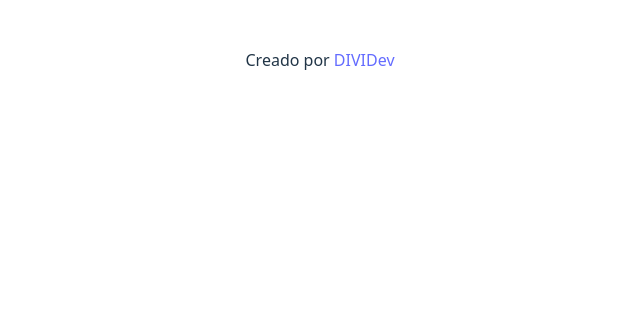
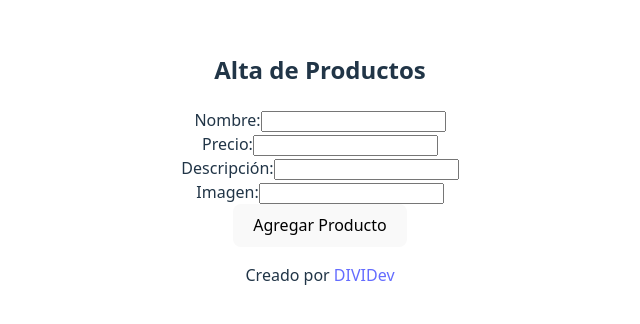
Before and after one commit to diego-villarroel/tienda_curso_react, a React (Vite) app: page /admin/alta-productos in a window 1280 px wide. Shown: the top 324 px of the page, without its empty margins (320-960 px from the left). Built offline with nearby package versions, Linux system fonts and the light colour scheme; sample sign-in values are in the browser's storage.

Commit message:
Login y form para agregar producto

```diff
--- a/src/components/Login/Login.jsx
+++ b/src/components/Login/Login.jsx
@@ -29,20 +29,19 @@ export const Login = () => {
       alert('Credenciales incorrectas');
       setUserForm({name: '', password: ''});
     }
-
   }
 
   return (
-    <form onSubmit={handleSubmit}>
+    <form onSubmit={handleSubmit} className='login-form'>
       <h2>Iniciar Sessión</h2>
-      <div>
-        <label htmlFor="name">
+      <div className='form-input'>
+        <label htmlFor="name" className='form-label'>
           Usuario:
         </label>
         <input id='name' type="text" name="name" value={userForm.name} onChange={handleChange} />
       </div>
-      <div>
-        <label htmlFor="password">Clave:</label>
+      <div className='form-input'>
+        <label htmlFor="password" className='form-label'>Clave:</label>
         <input id='password' type="password" name="password" value={userForm.password} onChange={handleChange} />
       </div>
 
--- a/src/components/ProductFormContainer/ProductFormContainer.jsx
+++ b/src/components/ProductFormContainer/ProductFormContainer.jsx
@@ -1,5 +1,24 @@
 export const ProductFormContainer = () => {
   return(
-  <></>
+    <form action="">
+      <h2>Alta de Productos</h2>
+      <div>
+        <label htmlFor="name">Nombre:</label>
+        <input type="text" name="name" id="name" />
+      </div>
+      <div>
+        <label htmlFor="price">Precio:</label>
+        <input type="number" name="price" id="price" />
+      </div>
+      <div>
+        <label htmlFor="description">Descripción:</label>
+        <input type="text" name="description" id="description" />
+      </div>
+      <div>
+        <label htmlFor="image">Imagen:</label>
+        <input type="text" name="image" id="image" />
+      </div>
+      <button type="submit">Agregar Producto</button>
+    </form>
   )
 }
```
Also changed, not shown: src/components/Login/Login.css (added, +14 -0 lines).
